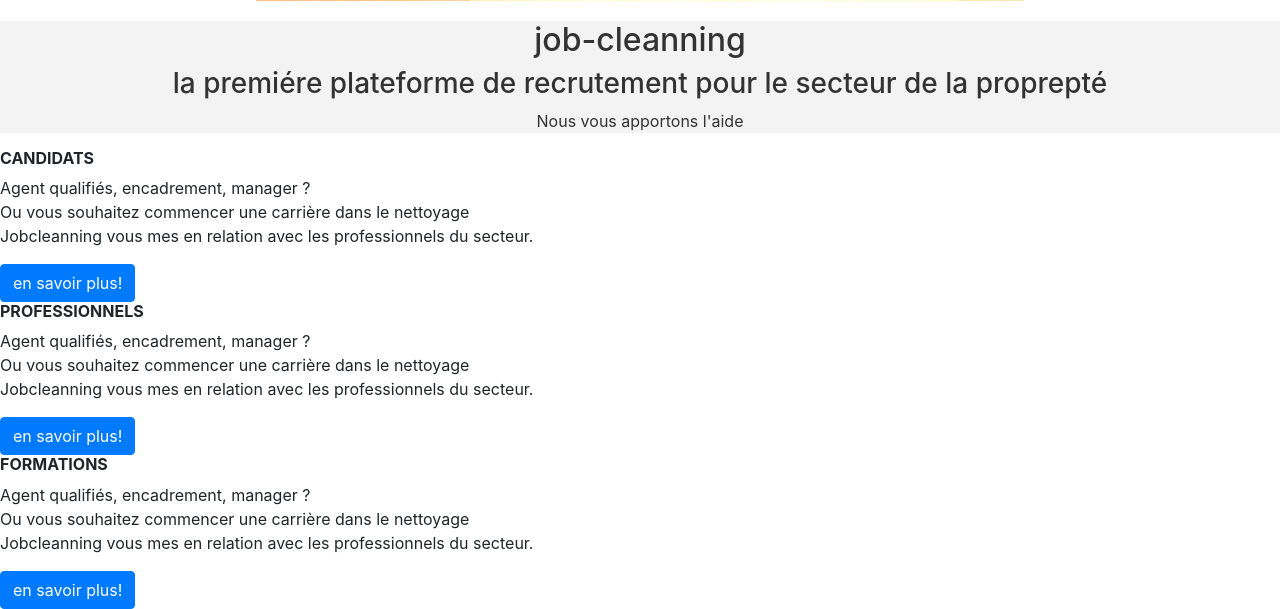
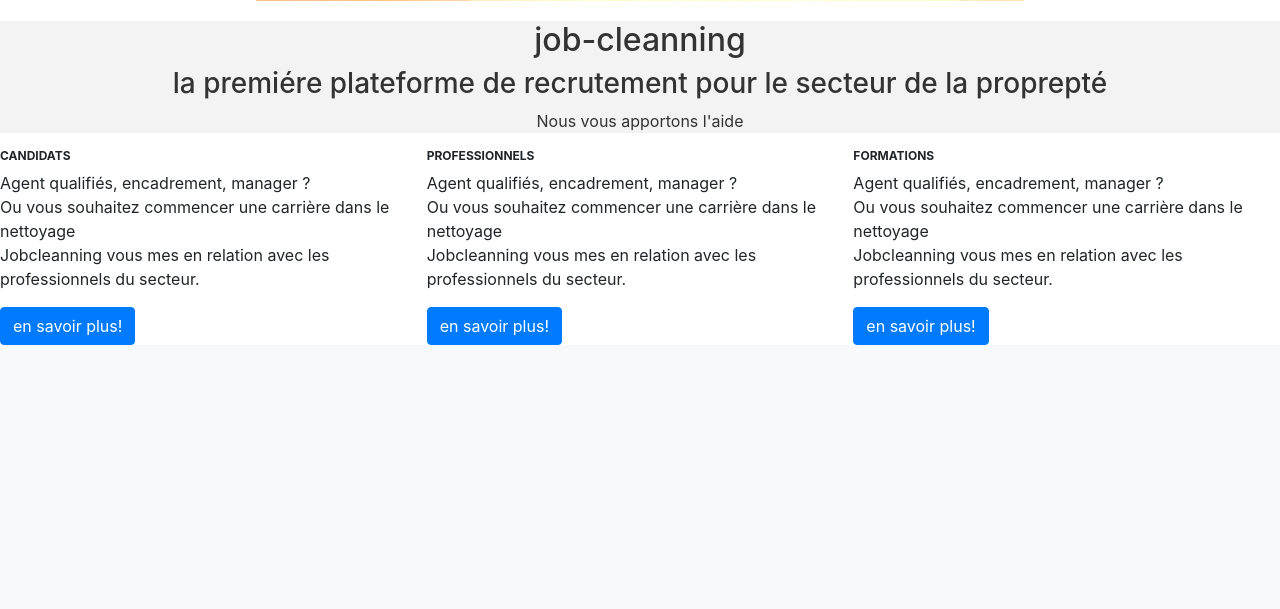
Before and after one commit to cedricdpt/job-cleanning, a PHP site: page / in a window 1280 px wide. Shown: the part 625-1234 px from the top of the page. After the commit the page ends 970 px from the top, so only its background shows below. Run offline with PHP 8.4, Linux system fonts and the light colour scheme.

Commit message:
mise a jour flec

```diff
--- a/index.php
+++ b/index.php
@@ -1,7 +1,7 @@
 
 <?php include ("core/header.php");?>
 
-
+<section>
 <div id="moncarousel" class="carousel slide" data-ride="carousel">
 
   <!-- Indicators -->
@@ -48,6 +48,7 @@
   </a>
 
 </div>
+</section>
 
 <section>
  <div class="block-description">
@@ -55,10 +56,11 @@
  <h3>la premiére plateforme de recrutement pour le secteur de la proprepté</h3>
  <p>Nous vous apportons l'aide </p>
  </div>
-</section>
+ </section>
 
-    <section>
-<div class="caption-block">
+<section>
+<div class="principale-block">
+
   <div class="block_candidat">
 <h3>candidats</h3>
 <p>Agent qualifiés, encadrement, manager ?<br>Ou vous souhaitez commencer une carrière dans le nettoyage <br>
@@ -80,7 +82,7 @@ Jobcleanning vous mes en relation avec les professionnels du secteur. </p>
 <a class="btn btn-primary" href="#" role="button">en savoir plus!</a>
   </div>
 </div>
-    </section>
+</section>
 
 
 
--- a/style/style.css
+++ b/style/style.css
@@ -105,22 +105,24 @@ body{
 }
 
 /*section description*/
+
 .block-description{
-    height: 250%;
+    height: 150%;
     width: auto;
     background-color: #f3f3f3;
     color: #333;
     text-align: center;
 }
+
 .block-description p{
 	font-size: 1em;
 }
-.caption-block{
-	display: flexbox;
+.principale-block{
+	display: flex;
 
 }
-.caption-block h3{
-	font-size: 100%;
+.principale-block h3{
+	font-size: 75%;
 	text-transform: uppercase;
 	font-weight: bold;
 }
```
